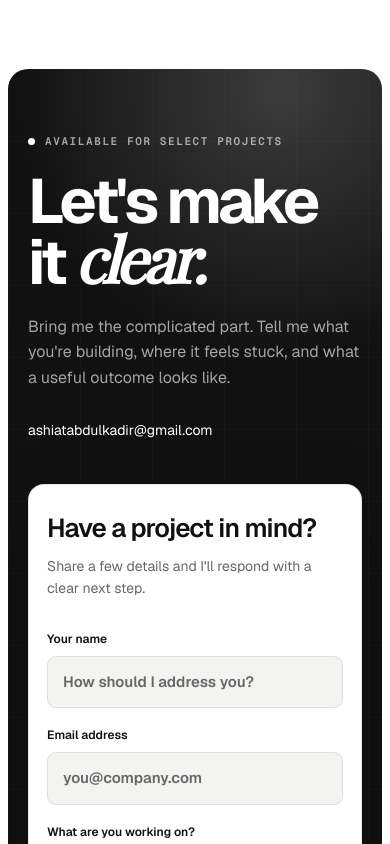
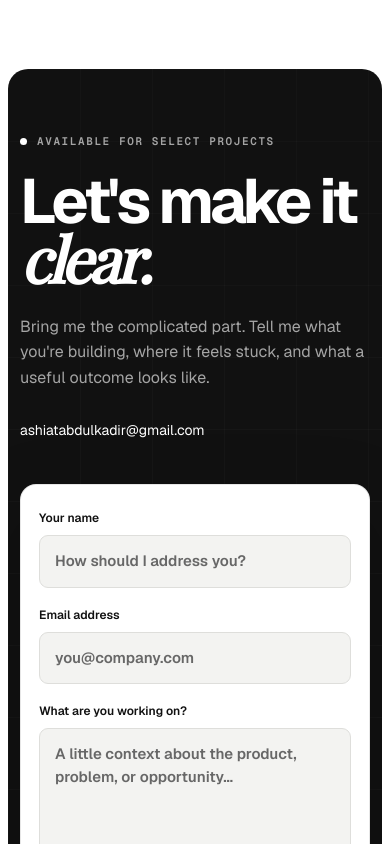
Before and after one commit to asiyyah/ashiat-portfolio, a Next.js app: page / in a window 390 px wide. Shown: the part 6480-7324 px from the top of the page. Built offline with nearby package versions, Linux system fonts and the light colour scheme.

Commit message:
footer&contact page

```diff
--- /dev/null
+++ b/app/contact/ContactPage.module.css
@@ -0,0 +1,107 @@
+.page {
+  min-height: calc(100vh - 64px);
+  background: var(--background);
+}
+
+.inner {
+  display: grid;
+  grid-template-columns: minmax(0, 0.9fr) minmax(420px, 0.75fr);
+  gap: clamp(64px, 10vw, 160px);
+  align-items: start;
+  width: 100%;
+  max-width: 1280px;
+  margin: 0 auto;
+  padding: clamp(80px, 10vw, 144px) 40px clamp(96px, 12vw, 168px);
+}
+
+.copy {
+  position: sticky;
+  top: 112px;
+}
+
+.eyebrow {
+  display: flex;
+  align-items: center;
+  gap: 10px;
+  margin-bottom: 28px;
+  color: var(--muted);
+  font-family: var(--font-mono);
+  font-size: 11px;
+  font-weight: 600;
+  letter-spacing: 1.6px;
+  text-transform: uppercase;
+}
+
+.dot {
+  width: 7px;
+  height: 7px;
+  border-radius: 50%;
+  background: var(--foreground);
+}
+
+.title {
+  max-width: 700px;
+  margin: 0;
+  color: var(--foreground);
+  font-size: clamp(58px, 7.4vw, 112px);
+  font-weight: 650;
+  letter-spacing: -0.065em;
+  line-height: 0.9;
+}
+
+.title em {
+  font-family: var(--font-display);
+  font-weight: 700;
+}
+
+.intro {
+  max-width: 540px;
+  margin-top: 36px;
+  color: var(--text-secondary);
+  font-size: clamp(16px, 1.5vw, 19px);
+  line-height: 1.65;
+}
+
+.email {
+  display: inline-block;
+  margin-top: 32px;
+  color: var(--foreground);
+  font-size: 14px;
+  text-underline-offset: 5px;
+}
+
+.formColumn {
+  padding-top: 43px;
+}
+
+.formLabel {
+  margin-bottom: 32px;
+  padding-bottom: 16px;
+  border-bottom: 1px solid var(--border);
+  color: var(--muted);
+  font-family: var(--font-mono);
+  font-size: 11px;
+  letter-spacing: 1.4px;
+  text-transform: uppercase;
+}
+
+@media (max-width: 900px) {
+  .inner {
+    grid-template-columns: 1fr;
+    gap: 64px;
+    padding-inline: 24px;
+  }
+
+  .copy { position: static; }
+  .formColumn { max-width: 680px; padding-top: 0; }
+}
+
+@media (max-width: 640px) {
+  .inner {
+    gap: 52px;
+    padding: 72px 20px 96px;
+  }
+
+  .title { font-size: clamp(52px, 17vw, 72px); }
+  .intro { margin-top: 28px; }
+}
--- a/app/layout.tsx
+++ b/app/layout.tsx
@@ -34,7 +34,7 @@ export default function RootLayout({
         <ThemeInit />
         <CustomCursor label="You" />
         <Navbar />
-        <main className="flex-1 pt-16">{children}</main>
+        <main id="top" className="flex-1 pt-16">{children}</main>
         <Footer />
       </body>
     </html>
--- /dev/null
+++ b/components/layout/ContactPanel.tsx
@@ -0,0 +1,26 @@
+import FooterContactForm from "./FooterContactForm";
+import { CONTACT_EMAIL } from "@/lib/site-links";
+import styles from "./Footer.module.css";
+
+export default function ContactPanel() {
+  return (
+    <section className={styles.contact} aria-labelledby="contact-heading">
+      <div>
+        <div className={styles.eyebrow}>
+          <span className={styles.statusDot} aria-hidden="true" />
+          Available for select projects
+        </div>
+        <h2 id="contact-heading" className={styles.title}>
+          Let&apos;s make it <em>clear.</em>
+        </h2>
+        <p className={styles.intro}>
+          Bring me the complicated part. Tell me what you&apos;re building, where it feels stuck, and what a useful outcome looks like.
+        </p>
+        <a className={styles.emailLink} href={`mailto:${CONTACT_EMAIL}`}>
+          {CONTACT_EMAIL}
+        </a>
+      </div>
+      <FooterContactForm />
+    </section>
+  );
+}
--- a/components/layout/Footer.module.css
+++ b/components/layout/Footer.module.css
@@ -1,4 +1,6 @@
 .footer {
+  --footer-frame: 16px;
+  --page-gutter: 40px;
   --footer-bg: #111111;
   --footer-fg: #ffffff;
   --footer-muted: rgba(255, 255, 255, 0.62);
@@ -9,7 +11,7 @@
   --field-bg: #f3f3f1;
   --field-line: #dededb;
   margin-top: auto;
-  padding: 16px;
+  padding: var(--footer-frame);
   color: var(--footer-fg);
   background: var(--background);
 }
@@ -45,18 +47,6 @@
   pointer-events: none;
 }
 
-.shell::after {
-  content: "";
-  position: absolute;
-  width: 560px;
-  height: 560px;
-  right: -180px;
-  top: -260px;
-  border-radius: 999px;
-  background: radial-gradient(circle, color-mix(in srgb, var(--footer-fg) 18%, transparent), transparent 68%);
-  pointer-events: none;
-}
-
 .contact {
   position: relative;
   z-index: 1;
@@ -64,10 +54,13 @@
   grid-template-columns: minmax(0, 0.9fr) minmax(420px, 0.75fr);
   gap: clamp(48px, 8vw, 128px);
   align-items: center;
-  max-width: 1280px;
   min-height: 720px;
   margin: 0 auto;
-  padding: clamp(64px, 8vw, 116px) clamp(24px, 6vw, 88px);
+  padding-block: clamp(64px, 8vw, 116px);
+  padding-inline: max(
+    calc(var(--page-gutter) - var(--footer-frame)),
+    calc((100vw - 1200px) / 2 - var(--footer-frame))
+  );
 }
 
 .eyebrow {
@@ -130,19 +123,33 @@
   box-shadow: 0 30px 80px rgba(0, 0, 0, 0.22);
 }
 
-.formTitle {
-  margin-bottom: 8px;
-  color: var(--card-fg);
-  font-size: clamp(26px, 3vw, 36px);
-  font-weight: 600;
-  letter-spacing: -0.035em;
+.formStandalone {
+  --card-bg: var(--background);
+  --card-fg: var(--foreground);
+  --card-muted: var(--muted);
+  --field-bg: transparent;
+  --field-line: var(--border);
+  padding: 0;
+  color: var(--foreground);
 }
 
-.formIntro {
-  margin-bottom: 30px;
-  color: var(--card-muted);
-  font-size: 14px;
-  line-height: 1.55;
+.formStandalone .form { gap: 26px; }
+
+.formStandalone .field {
+  border-width: 0 0 1px;
+  border-radius: 0;
+  padding: 12px 0 15px;
+}
+
+.formStandalone .field:focus {
+  box-shadow: none;
+}
+
+.formStandalone .message { min-height: 148px; }
+
+.formStandalone .submit {
+  margin-top: 8px;
+  padding-inline: 22px;
 }
 
 .form {
@@ -209,9 +216,11 @@
 .bottom {
   position: relative;
   z-index: 1;
-  max-width: 1280px;
   margin: 0 auto;
-  padding: 0 clamp(24px, 6vw, 88px) 36px;
+  padding: 0 max(
+    calc(var(--page-gutter) - var(--footer-frame)),
+    calc((100vw - 1200px) / 2 - var(--footer-frame))
+  ) 36px;
 }
 
 .bottomInner {
@@ -246,18 +255,26 @@
 }
 
 @media (max-width: 900px) {
+  .footer {
+    --footer-frame: 12px;
+    --page-gutter: 24px;
+  }
+
   .contact { grid-template-columns: 1fr; min-height: 0; }
   .intro { margin-top: 24px; }
   .formCard { max-width: 640px; }
 }
 
 @media (max-width: 640px) {
-  .footer { padding: 8px; }
+  .footer {
+    --footer-frame: 8px;
+    --page-gutter: 20px;
+  }
   .shell { border-radius: 20px; }
-  .contact { gap: 42px; padding: 64px 20px; }
+  .contact { gap: 42px; padding-block: 64px; }
   .title { font-size: clamp(48px, 16vw, 68px); }
   .formCard { padding: 24px 18px; border-radius: 16px; }
-  .bottom { padding: 0 20px 28px; }
+  .bottom { padding-bottom: 28px; }
   .bottomInner { grid-template-columns: 1fr; }
   .linkGroups { display: grid; grid-template-columns: 1fr 1fr; gap: 36px; }
   .legal { flex-direction: column; margin-top: 42px; }
--- a/components/layout/Footer.tsx
+++ b/components/layout/Footer.tsx
@@ -1,6 +1,7 @@
 import Link from "next/link";
-import FooterContactForm from "./FooterContactForm";
-import { CONTACT_EMAIL, SOCIAL_LINKS } from "@/lib/site-links";
+import { Suspense } from "react";
+import FooterContactSection from "./FooterContactSection";
+import { SOCIAL_LINKS } from "@/lib/site-links";
 import styles from "./Footer.module.css";
 
 const navItems = [
@@ -15,26 +16,13 @@ export default function Footer() {
   return (
     <footer id="contact" className={styles.footer}>
       <div className={styles.shell}>
-        <section className={styles.contact} aria-labelledby="contact-heading">
-          <div>
-            <div className={styles.eyebrow}>
-              <span className={styles.statusDot} aria-hidden="true" />
-              Available for select projects
-            </div>
-            <h2 id="contact-heading" className={styles.title}>
-              Let&apos;s make it <em>clear.</em>
-            </h2>
-            <p className={styles.intro}>
-              Bring me the complicated part. Tell me what you&apos;re building, where it feels stuck, and what a useful outcome looks like.
-            </p>
-            <a className={styles.emailLink} href={`mailto:${CONTACT_EMAIL}`}>{CONTACT_EMAIL}</a>
-          </div>
-          <FooterContactForm />
-        </section>
+        <Suspense fallback={null}>
+          <FooterContactSection />
+        </Suspense>
 
         <div className={styles.bottom}>
           <div className={styles.bottomInner}>
-            <Link href="/" className={styles.wordmark} aria-label="Ashiat — home">Ashiat.</Link>
+            <a href="#top" className={styles.wordmark} aria-label="Back to the top of this page">Ashiat.</a>
             <div className={styles.linkGroups}>
               <nav className={styles.linkGroup} aria-label="Footer navigation">
                 <span className={styles.linkLabel}>Explore</span>
--- a/components/layout/FooterContactForm.tsx
+++ b/components/layout/FooterContactForm.tsx
@@ -4,7 +4,11 @@ import type { FormEvent } from 'react'
 import { CONTACT_EMAIL } from '@/lib/site-links'
 import styles from './Footer.module.css'
 
-export default function FooterContactForm() {
+interface FooterContactFormProps {
+  variant?: 'card' | 'standalone'
+}
+
+export default function FooterContactForm({ variant = 'card' }: FooterContactFormProps) {
   const handleSubmit = (event: FormEvent<HTMLFormElement>) => {
     event.preventDefault()
     const form = new FormData(event.currentTarget)
@@ -20,9 +24,7 @@ export default function FooterContactForm() {
   }
 
   return (
-    <div className={styles.formCard}>
-      <h3 className={styles.formTitle}>Have a project in mind?</h3>
-      <p className={styles.formIntro}>Share a few details and I&apos;ll respond with a clear next step.</p>
+    <div className={variant === 'standalone' ? styles.formStandalone : styles.formCard}>
       <form onSubmit={handleSubmit} className={styles.form}>
       <label className={styles.label}>
         Your name
--- /dev/null
+++ b/components/layout/FooterContactSection.tsx
@@ -0,0 +1,12 @@
+"use client";
+
+import { usePathname } from "next/navigation";
+import ContactPanel from "./ContactPanel";
+
+export default function FooterContactSection() {
+  const pathname = usePathname();
+
+  if (pathname === "/contact") return null;
+
+  return <ContactPanel />;
+}
```
Also changed, not shown: app/contact/page.tsx (+22 -38 lines), 1 other file (tests, documents, lock files or other folders). Lines whose indentation alone changed are shown as unchanged.
